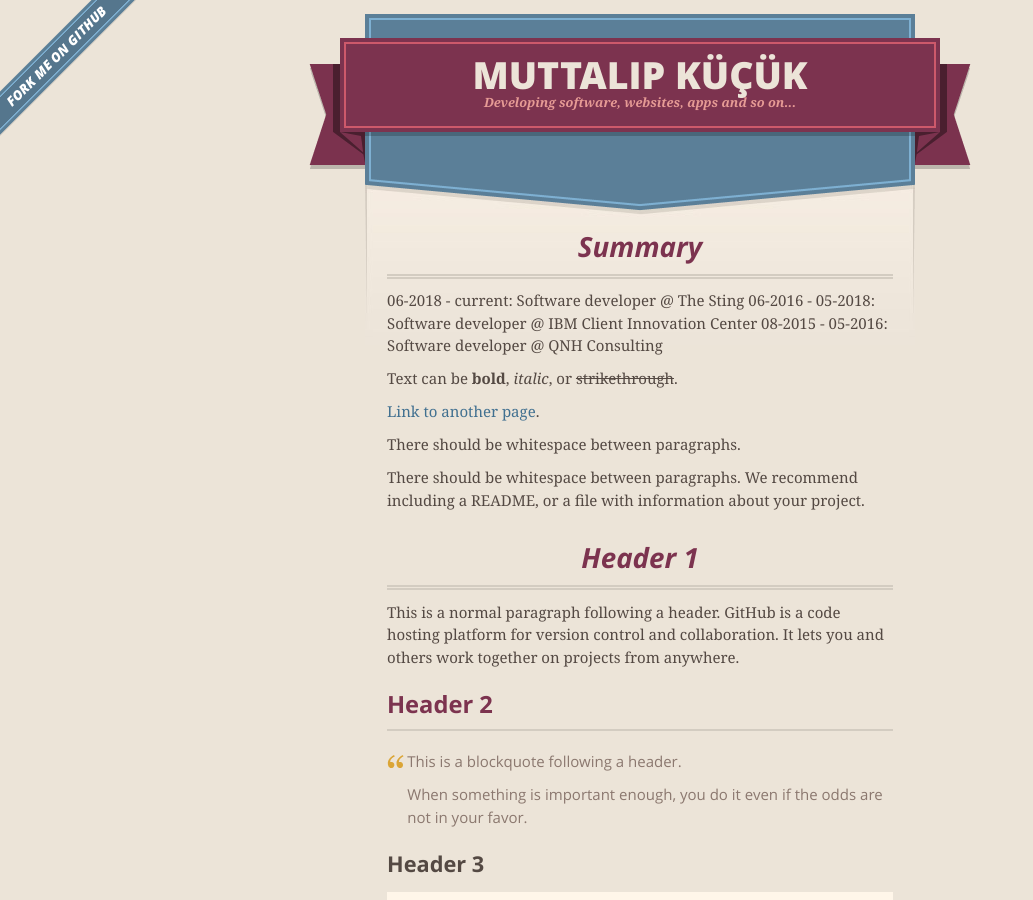
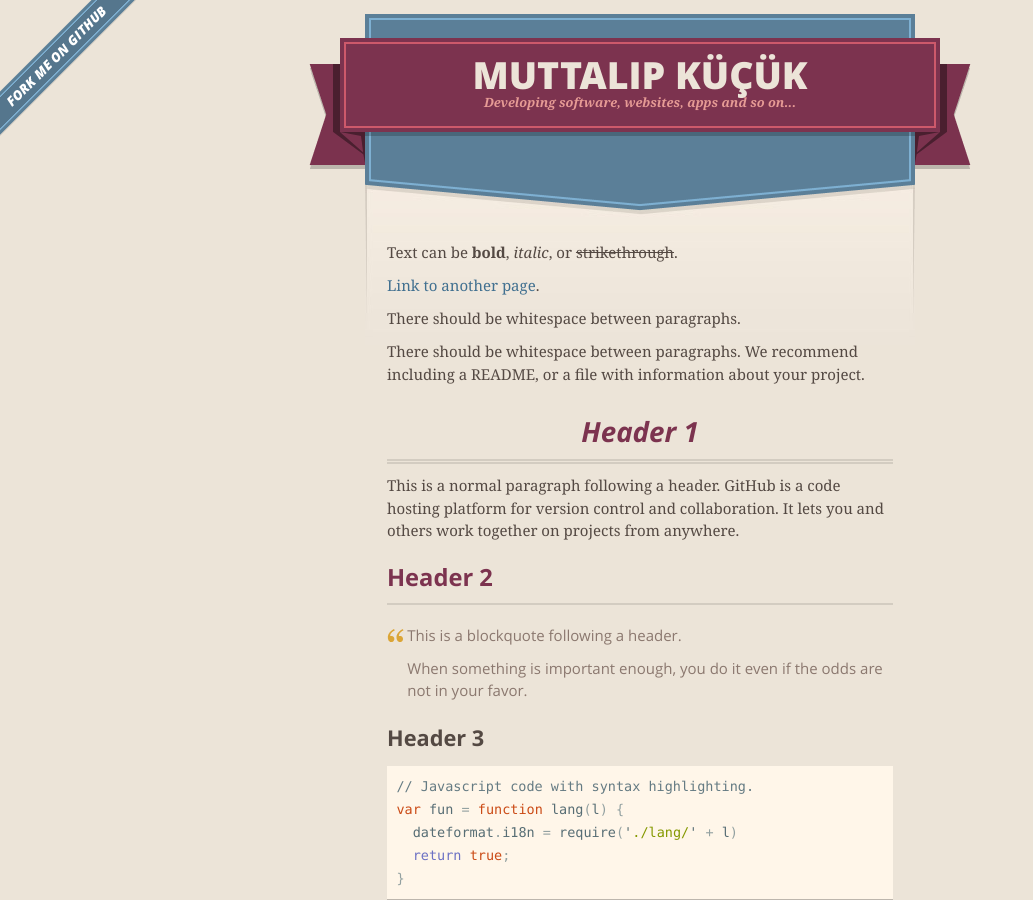
Before and after one commit to muttalipkucuk/muttalipkucuk.github.io, a Jekyll site: the page built from index.md, in a window 1280 px wide and 900 px high. Shown: the whole window, without its empty margins (0-1033 px from the left). Built offline with Jekyll 4.4.1, drawn with Linux system fonts in a browser that asks for light colours; our own code applies the rules of GitHub Pages for plain Markdown files.

Commit message:
Update index.md

```diff
--- a/index.md
+++ b/index.md
@@ -1,12 +1,6 @@
 ---
 layout: default
 ---
-
-# Summary
-
-06-2018 - current: Software developer @ The Sting
-06-2016 - 05-2018: Software developer @ IBM Client Innovation Center
-08-2015 - 05-2016: Software developer @ QNH Consulting
 
 Text can be **bold**, _italic_, or ~~strikethrough~~.
 
```
